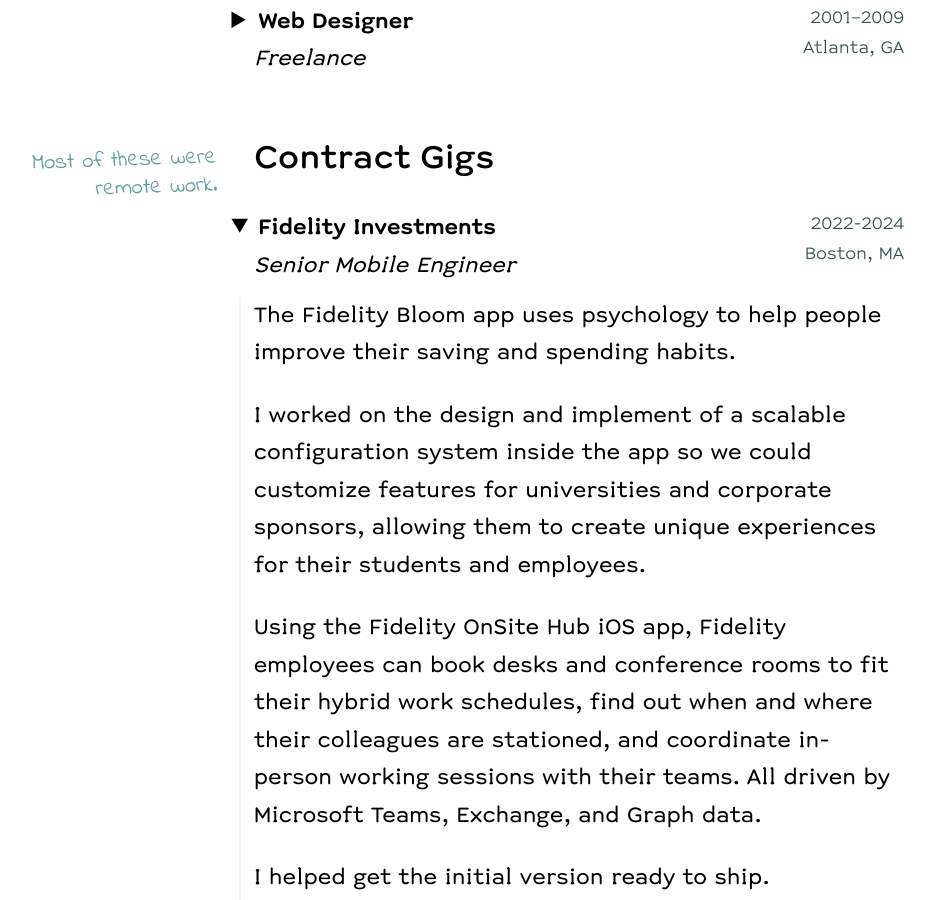
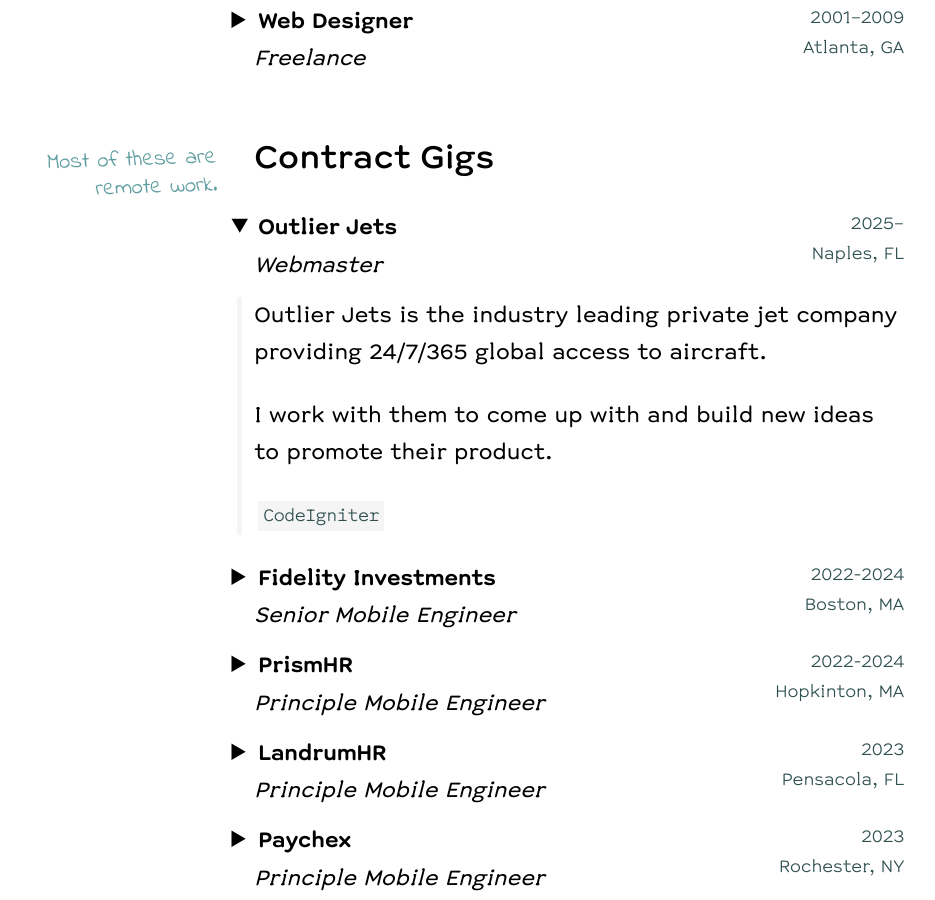
Before and after one commit to jarrodtaylor/jarrodtaylor.github.io, a plain HTML site: page readme.html in a window 1280 px wide. Shown: the part 2899-3799 px from the top of the page, without its empty margins (61-996 px from the left). Drawn offline with Linux system fonts and the light colour scheme.

Commit message:
Adds Outlier

```diff
--- a/readme.html
+++ b/readme.html
@@ -300,7 +300,30 @@
     </ul>
   </div>
 </details>
-<h2>Contract Gigs</h2><aside style="margin-top: -2.5rem;">Most of these were remote work.</aside><details open>
+<h2>Contract Gigs</h2><aside style="margin-top: -2.5rem;">Most of these are remote work.</aside><details open>
+  <summary>
+    Outlier Jets
+    <date>
+      2025–<br />
+      Naples, FL
+    </date>
+    <cite>Webmaster</cite>
+  </summary>
+
+  <div>
+    <p>
+      Outlier Jets is the industry leading private jet company providing 24/7/365
+      global access to aircraft.
+    </p>
+    <p>
+      I work with them to come up with and build new ideas to promote their product.
+    </p>
+    <ul>
+      <li>CodeIgniter</li>
+    </ul>
+  </div>
+</details>
+<details>
   <summary>
     Fidelity Investments
     <date>
```
Also changed, not shown: .alternator/.readme/contract-gigs/fidelity.html, .alternator/.readme/contract-gigs/outlier.html (added), .styles.css, 1 other file.
